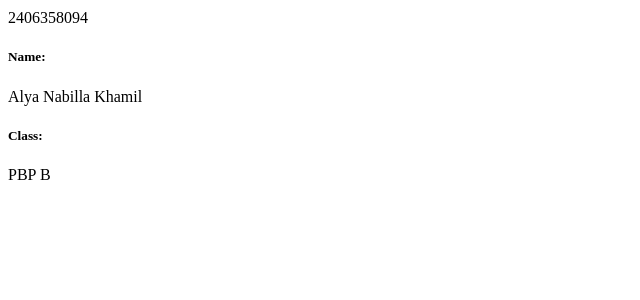
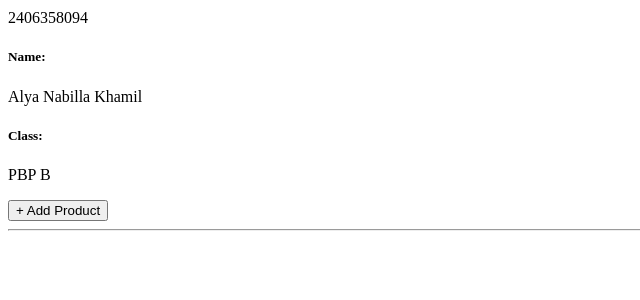
Before and after one commit to Nabillakha/false9-store, a Django app: page / in a window 1280 px wide. Shown: the part 149-449 px from the top of the page, without its empty margins (0-640 px from the left). Run offline with Django 5.2, Linux system fonts and the light colour scheme; data that the repository does not hold is empty.

Commit message:
Implement product management features: add product form, product detail view, and update main page to display products with additional fields.

```diff
--- a/false9_store/settings.py
+++ b/false9_store/settings.py
@@ -31,6 +31,9 @@ DEBUG = True
 
 ALLOWED_HOSTS = ["localhost", "127.0.0.1","alya-nabilla-false9store.pbp.cs.ui.ac.id"]
 
+CSRF_TRUSTED_ORIGINS = [
+    'http://alya-nabilla-false9store.pbp.cs.ui.ac.id',
+]
 # Application definition
 
 INSTALLED_APPS = [
--- a/main/templates/main.html
+++ b/main/templates/main.html
@@ -13,4 +13,36 @@
 <h5>Class:</h5>
 <p>{{ class }}</p>
 
+<a href="{% url 'main:add_product' %}">
+<button>+ Add Product</button>
+</a>
+
+<hr>
+
+{% for product in products_list %}
+<div>
+    <h2><a>{{ product.name }}</a></h2>
+
+    <p><b>{{ product.get_category_display }}</b>{% if product.is_featured %} |
+    <b>Featured</b>{% endif %}{% if product.is_product_bestseller %} |
+    <b>Bestseller</b>{% endif %} {% if product.is_product_trending %} |
+    <b>Trending</b>{% endif %} | <i>{{ product.created_at|date:"d M Y H:i" }}</i>
+    | Views: {{ product.views }}</p>
+
+    {% if product.thumbnail %}
+    <img src="{{ product.thumbnail }}" alt="thumbnail" width="150" height="100">
+    <br />
+    {% endif %}
+
+    <p>Price: Rp {{ product.price}}</p>
+    <p>Sold: {{ product.sold }}</p>
+    <p>Stock: {{ product.stock }}</p>
+    <p>{{ product.description|truncatechars:15 }}</p>
+
+    <p><a href="{% url 'main:show_product' product.id %}"><button>Detail</button></a></p>
+</div>
+
+<hr>
+{% endfor %}
+
 {% endblock content %}
--- a/main/urls.py
+++ b/main/urls.py
@@ -1,5 +1,5 @@
 from django.urls import path
-from main.views import show_main, show_xml, show_xml_by_id, show_json, show_json_by_id #import views yang sudah dibuat
+from main.views import show_main, show_xml, show_xml_by_id, show_json, show_json_by_id,add_product,show_product #import views yang sudah dibuat
 
 app_name = 'main'
 
@@ -9,4 +9,6 @@ urlpatterns = [
     path('xml/', show_xml, name='show_xml'), #menampilkan semua data dalam format XML
     path('json/<str:product_id>/', show_json_by_id, name='show_json_by_id'), #menampilkan data dalam format JSON berdasarkan ID
     path('json/', show_json, name='show_json'), #menampilkan semua data dalam format JSON
+    path('add-product/', add_product, name='add_product'), #menambahkan data baru
+    path('product/<str:product_id>/', show_product, name='show_product'), #menampilkan detail produk berdasarkan ID
 ]
--- a/main/views.py
+++ b/main/views.py
@@ -1,14 +1,19 @@
 from django.http import HttpResponse, JsonResponse #HttpResponse untuk menampilkan teks biasa, JsonResponse untuk menampilkan data dalam format JSON, jsonrespone Otomatis set content_type="application/json".
 from django.core import serializers
+
+from main.forms import ProductForm
 from .models import Product
-from django.shortcuts import render
+from django.shortcuts import get_object_or_404, redirect, render
 
 # Create your views here.
 def show_main(request):
+    products_list = Product.objects.all() #mengambil semua data dari model Product
+
     context = {
         'npm' : '2406358094',
         'name': 'Alya Nabilla Khamil',
-        'class': 'PBP B'
+        'class': 'PBP B',
+        'products_list': products_list
     }
 
     return render(request, "main.html", context)
@@ -42,3 +47,21 @@ def show_json_by_id(request, product_id):
         return JsonResponse({"error": "Invalid ID"}, status=400) #mengembalikan pesan ID tidak valid dalam format JSON
     except data.DoesNotExist: #jika data tidak ditemukan
         return JsonResponse({"error": "Data not found"}, status=404) #mengembalikan pesan data tidak ditemukan dalam format JSON
+
+def add_product(request):
+    form = ProductForm(request.POST or None) #jika request methodnya POST maka form akan diisi dengan data yang dikirimkan, jika tidak maka form akan kosong
+    #Post: method pengiriman data yang digunakan untuk mengirimkan data ke server, data yang dikirimkan tidak akan terlihat di URL
+
+    if form.is_valid() and request.method == "POST": # .is_valid() untuk mengecek apakah data yang dikirimkan valid atau tidak sesuai dengan yang ada di model
+        form.save()
+        return redirect('main:show_main') #redirect ke halaman utama setelah data berhasil disimpan
+
+    context = {'form': form} #mengirimkan form ke template
+    return render(request, "add_product.html", context) #render untuk menampilkan template create_news.html dengan context yang berisi form
+
+def show_product(request, product_id):
+    product  = get_object_or_404(Product, pk=product_id) #mengambil 1 data dari model Product berdasarkan ID (primary key), jika data tidak ditemukan maka akan menampilkan halaman 404
+    context = {
+        'product': product
+    }
+    return render(request, "product_detail.html", context)
```
Also changed, not shown: main/forms.py (added, +9 -0 lines), main/models.py (+15 -1 lines), main/templates/add_product.html (added, +18 -0 lines), main/templates/product_detail.html (added, +24 -0 lines), README.md, main/migrations/0003_product_view.py (added). Lines whose indentation alone changed are shown as unchanged.
